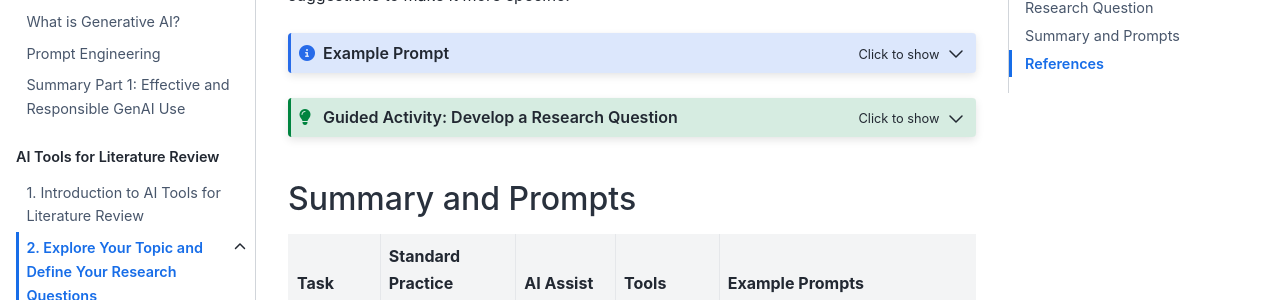
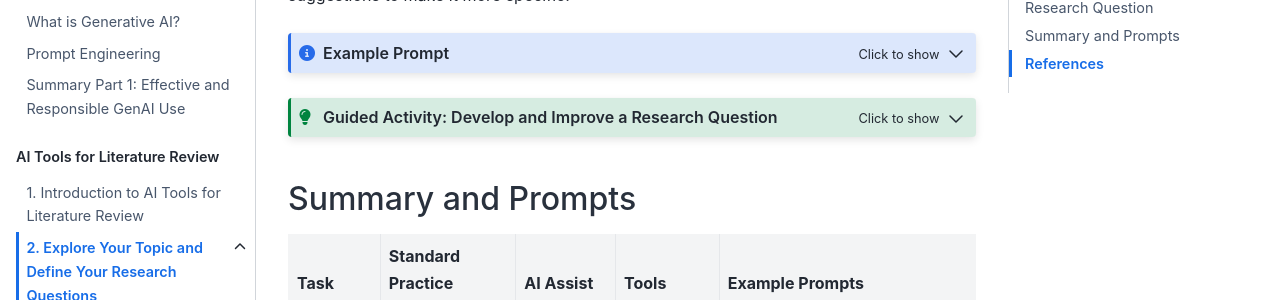
Before and after one commit to lwalma/ai-lit-review, a Jupyter Book: the page built from book/part2/2c-develop-question.md, in a window 1280 px wide and 900 px high, scrolled down 1797 px. Shown: the part 153-453 px from the top of the window. Built offline with Jupyter Book 1.0.4 settings and Sphinx 7.4.7 and the Sphinx Book theme 1.1.4, drawn with Linux system fonts in a browser that asks for light colours; comment, search, counter and statistics services are not loaded; part of the change alters nothing that is shown.

Commit message:
Update 2c-develop-question.md

````diff
--- a/book/part2/2c-develop-question.md
+++ b/book/part2/2c-develop-question.md
@@ -50,28 +50,20 @@ If you are looking for specific improvements, you can make your prompt more spec
 You are an expert in [research field]. I am working on a literature review paper on [topic]. I have developed the following research question: "[draft research question]". Give me suggestions to make this research question more specific. Present the suggestions in a bullet list.
 ```
 
-```{admonition} Guided Activity: Develop a Research Question
+```{admonition} Guided Activity: Develop and Improve a Research Question
 :class: dropdown tip
 
-**Step 1: Develop your initial research question (without AI!)**
-Have a look at your exploration of academic literature. Identify the who, what, where and why of what you want to study.
+**Step 1.** Develop your initial research question (without AI!). Have a look at your exploration of academic literature. Identify the who, what, where and why of what you want to study.
 
-**Step 2: Use general AI tools to refine your draft research question**
+**Step 2.** Choose a general AI tool, for example Copilot, ChatGPT or Claude.
 
-Select a general AI tool
-Options
-- Copilot
-- ChatGPT
-- Claude
+**Step 3.** Ask the tool to give suggestions to improve your draft research question. You can use the following prompt (and adjust where necessary):
 
-Example Prompt:
+_You are an expert in [research field]. I am working on a literature review paper on [topic]. I have developed the following research question: "[draft research question]". Give me suggestions to improve this research question. Present the suggestions in a bullet list. For each suggestion, explain how the research question can be adjusted and how that improves it._
 
-_I am a [x year] student in [study]. I am working on a literature review paper on [topic]. I have developed the following research question: [draft research question]. Give me suggestions to improve the research questions. Present the suggestions in a bullet list. For each suggestion, explain how the research question can be adjusted and how that improves it._
-
-**Step 3: Reflect**
-1. How did the AI tool’s version of your research question differ from your own draft?
-2. Which of its suggestions made your question clearer, narrower, or more focused?
-3. Which suggestions will you include?
+**Step 4.** Evaluate the outcome:
+- Which of the suggestions will make your research question clearer, narrower or more focused?
+- Which suggestions will you include?
 ```
 
 ## Summary and Prompts
````
